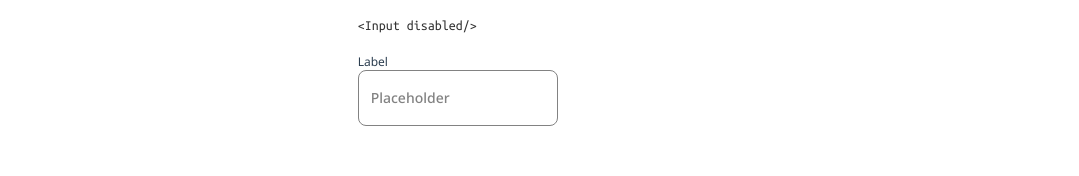
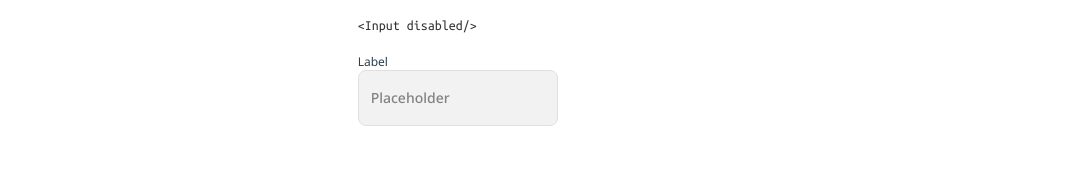
Before and after one commit to hasanaimroatun/wpu-inputComponentChallenge, a Vue app: page / in a window 1280 px wide. Shown: the part 449-625 px from the top of the page, without its empty margins (77-1156 px from the left). Built offline with nearby package versions, Linux system fonts and the light colour scheme.

Commit message:
add css to elements

```diff
--- a/src/components/InputDisabled.vue
+++ b/src/components/InputDisabled.vue
@@ -3,7 +3,7 @@
         <small v-text="labelTitle"></small>
         <div class="d-flex flex-column mb-5">
             <label for="iDefault3">Label</label>
-            <input type="text" name="iDefault3" id="iDefault3" placeholder="Placeholder">
+            <input type="text" name="iDefault3" id="iDefault3" placeholder="Placeholder" disabled>
         </div>
     </div>
 </template>
@@ -20,5 +20,8 @@
 </script>
 
 <style scoped>
-
+input {
+    border: 1px solid #E0E0E0;
+    background-color: #F2F2F2;
+}
 </style>
```
